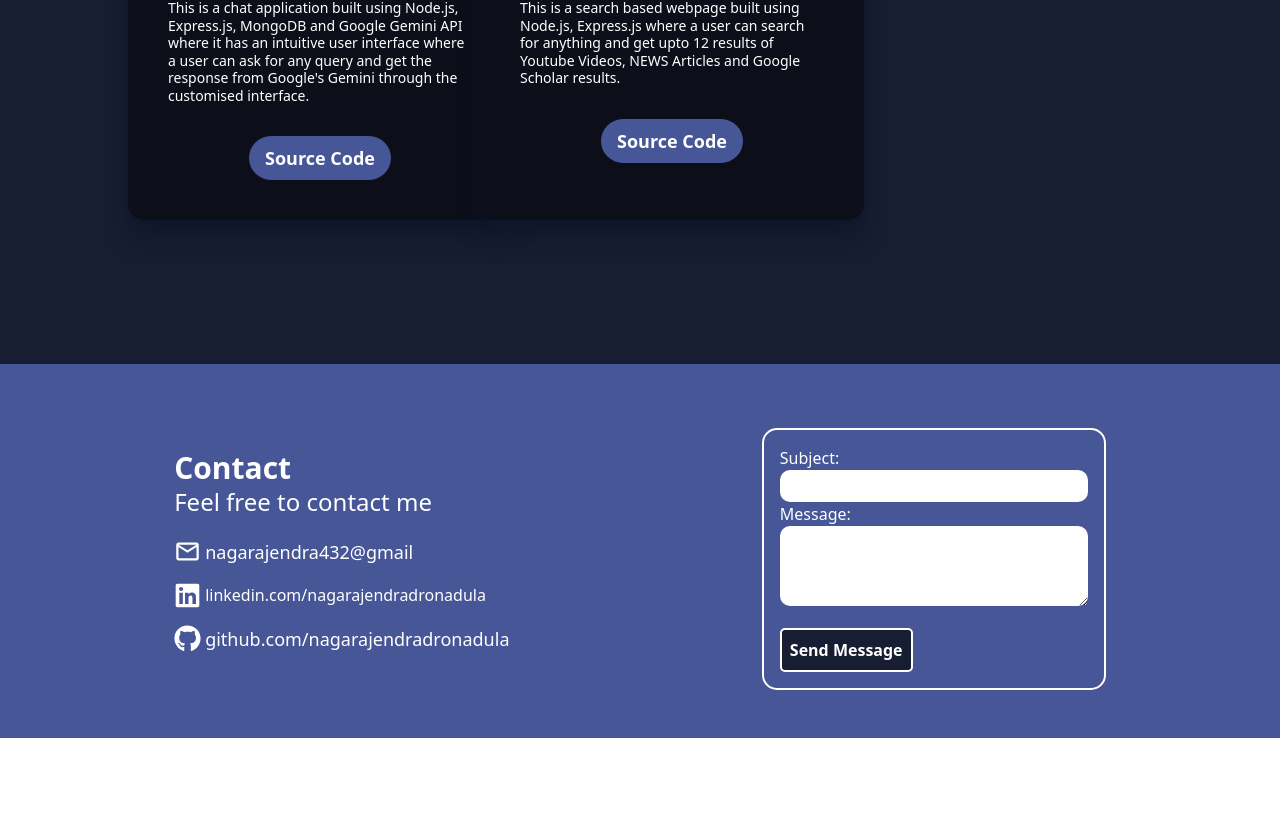
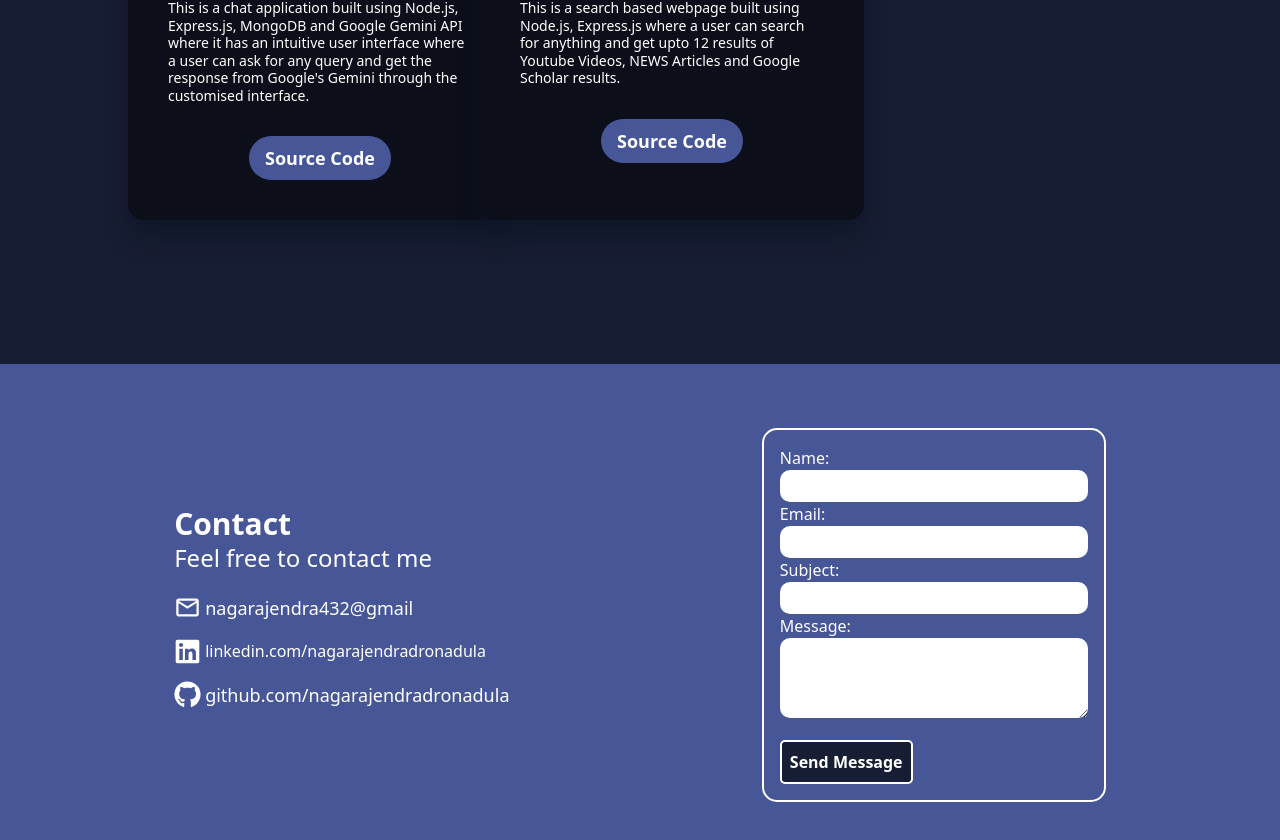
Before and after one commit to nagarajendradronadula/My-Portfolio, a React (Vite) app: page / in a window 1280 px wide. Shown: the part 4763-5603 px from the top of the page. Before the commit the page ends 5501 px from the top, so only its background shows below. Built offline with nearby package versions, Linux system fonts and the light colour scheme.

Commit message:
Update email.jsx

```diff
--- a/src/Components/Footer/EmailForm/email.jsx
+++ b/src/Components/Footer/EmailForm/email.jsx
@@ -1,56 +1,3 @@
-// import { useRef } from "react";
-// import emailjs from "@emailjs/browser";
-
-// function EmailForm() {
-//   const form = useRef();
-
-//   const sendEmail = (e) => {
-//     e.preventDefault();
-
-//     emailjs
-//       .sendForm(
-//         "service_vnd2o19", // Replace with your Service ID
-//         "template_vr90enp", // Replace with your Template ID
-//         form.current,
-//         "WK0Y_E7VqGXtZOFUU"   // Replace with your Public Key
-//       )
-//       .then(
-//         (result) => {
-//           console.log(result.text);
-//           alert("Email sent successfully!");
-
-//         },
-//         (error) => {
-//           console.log(error.text);
-//           alert("Failed to send email. Please try again.");
-//         }
-//       );
-//   };
-
-//   return (
-//     <form ref={form} onSubmit={sendEmail}>
-//       <label>
-//         To:
-//         <input type="email" name="to_email" required />
-//       </label>
-//       <br />
-//       <label>
-//         Subject:
-//         <input type="text" name="subject" required />
-//       </label>
-//       <br />
-//       <label>
-//         Message:
-//         <textarea name="message" required></textarea>
-//       </label>
-//       <br />
-//       <button type="submit">Send Email</button>
-//     </form>
-//   );
-// }
-
-// export default EmailForm;
-
 import { useState, useRef } from "react";
 import emailjs from "@emailjs/browser";
 
@@ -100,7 +47,45 @@ function ContactForm() {
         marginTop: "1rem",
       }}
     >
+       <label>
+        Name:
+        <br />
+        <input
+          type="text"
+          name="name"
+          value={formData.name}
+          onChange={handleChange}
+          style={{
+            color: "black",
+            width: "100%",
+            height: "2rem",
+            fontSize: "1.2rem",
+            borderRadius: "10px"
+          }}
+          required
+        />
+      </label>
+      <br />
       <label>
+        Email:
+        <br />
+        <input
+          type="text"
+          name="email"
+          value={formData.email}
+          onChange={handleChange}
+          style={{
+            color: "black",
+            width: "100%",
+            height: "2rem",
+            fontSize: "1.2rem",
+            borderRadius: "10px"
+          }}
+          required
+        />
+      </label>
+      <br />
+       <label>
         Subject:
         <br />
         <input
```
